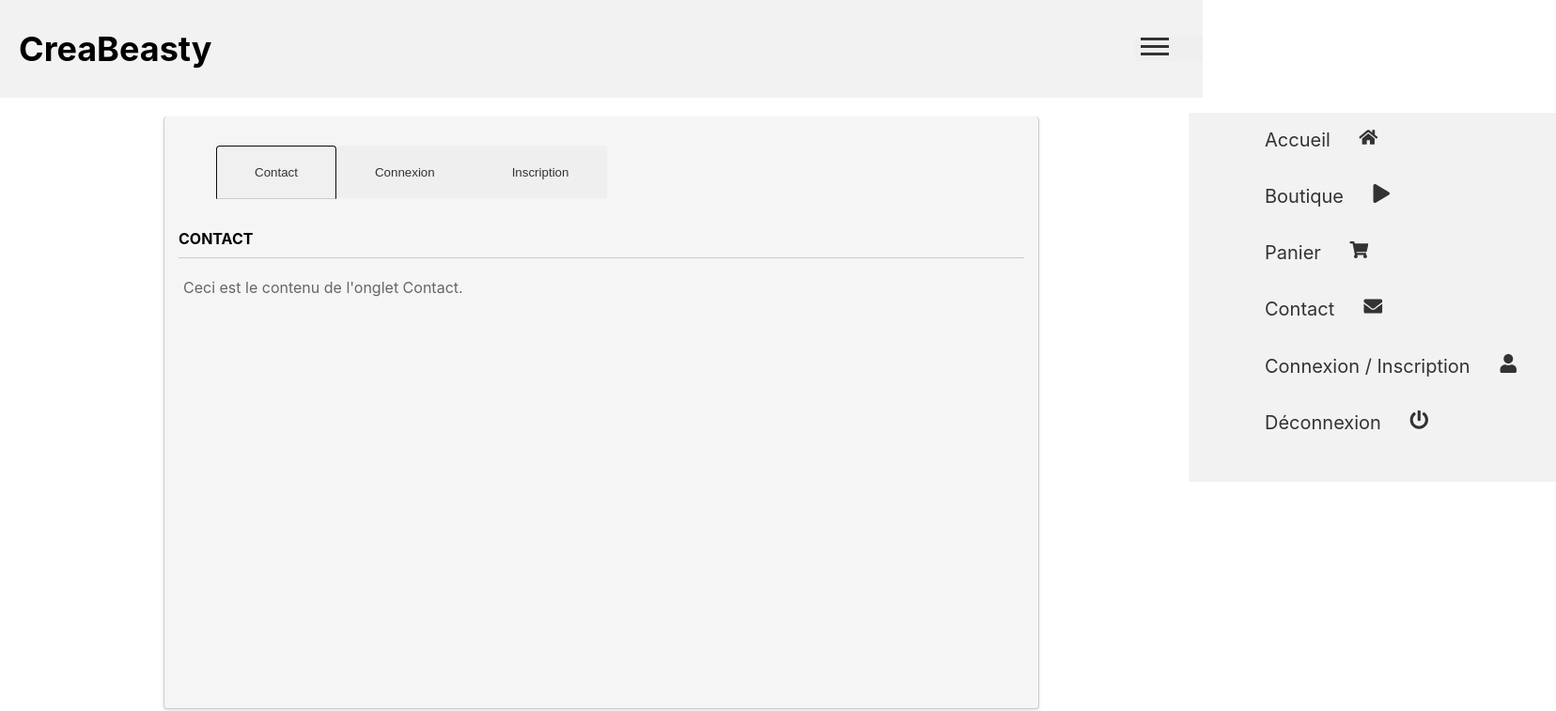
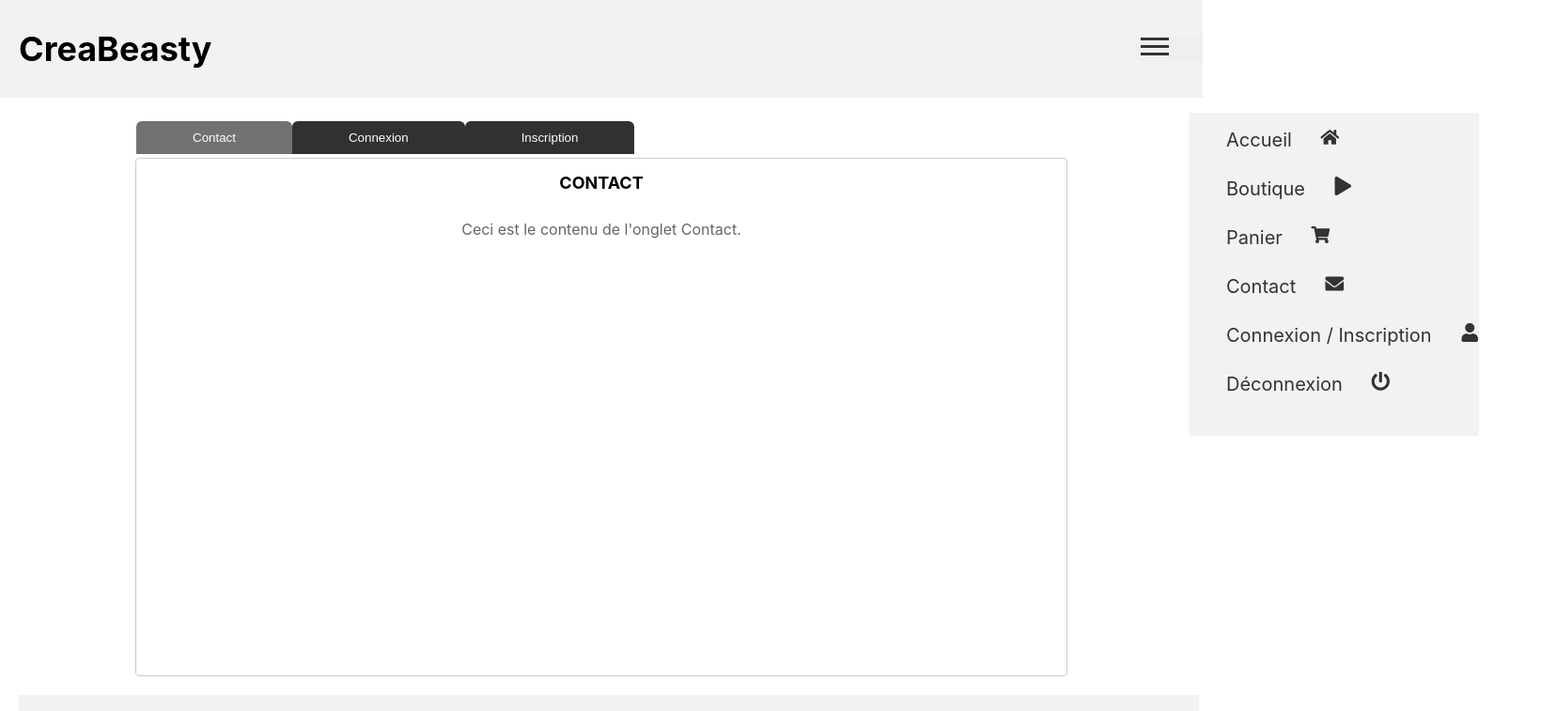
Before and after one commit to PAROLDI-ALICE/CreaBeasty_front, a React (Create React App) app: page /connexion in a window 1280 px wide. Shown: the top 757 px of the page at 94% size, 1656 px wide, since content can reach past the window. Built offline with nearby package versions, Linux system fonts and the light colour scheme.

Commit message:
updates connexion.js navbar.js and styles.js

```diff
--- a/src/Styles.css
+++ b/src/Styles.css
@@ -24,14 +24,14 @@
   display: block;
 }
 
-.nav-link {
+.nav-link1{
 
   color: #333;
   text-decoration: none;
   white-space: nowrap;
 }
 
-.nav-link:hover {
+.nav-link1:hover {
   color: #555;
 }
 
@@ -315,7 +315,7 @@ filter: progid:DXImageTransform.Microsoft.gradient( startColorstr='#ffffff', end
   margin-right: 20%;
 }
 
-.card  {
+.card_pres  {
   background-color: #f5f5f5;
   box-shadow: 0 2px 4px rgba(0, 0, 0, 0.1);
   height: 400px;
@@ -387,8 +387,9 @@ p {
     margin-bottom: 0;
   }
 
+
   .filter-icon {
-    margin-right: 25px;
+    margin-right: 20px;
   }
 
   /* Connexion */
@@ -396,101 +397,117 @@ p {
   .card-container {
     display: flex;
     justify-content: center;
+    margin-top: 5%;
 
 
   }
 
   .card {
-    width: 100%;
-    max-width: 900px;
-    padding: 15px;
+    width: 550%;
+    max-width: 990px;
     border: 1px solid #ccc;
     border-radius: 4px;
-    border-top: none;
-    height: 600px;
-  }
+    height: 550px;
 
-  .card1 {
-    margin-top: 20px;
   }
 
   .nav-tabs {
     display: flex;
+    margin-top: -4%;
+    margin-left: -40px;
+
   }
 
   .nav-link {
     cursor: pointer;
-    padding: 20px 40px;
     border: 1px solid transparent;
     border-bottom: none;
-    border-radius: 4px 4px 0 0;
+    border-radius: 6px 6px 0 0;
+
   }
 
   .nav-link.active {
-    background-color: #f0f0f0;
+    background-color: #727070;
     border-color: #0d0b0b #0d0b0b transparent;
-    border-bottom: solid 1px #ccc;
+
   }
 
   .tab-pane {
     display: none;
-    margin-bottom: -50px;
   }
 
   .tab-pane.show {
     display: block;
   }
 
-  .tab-content .card-body {
-    margin-top: -70px;
+  .card-content {
+    display: flex;
+    flex-direction: column;
+    align-items: center;
+    justify-content: center;
+    margin-top: -12%;
+
+
   }
 
-  h4 {
-    border-bottom: solid 1px #ccc;
-    margin-top: 15px;
-    padding-bottom: 10px;
+  .form-container {
+    display: flex;
+    justify-content: center;
+    align-items: center;
+    height: 50%;
+
+  }
+
+  form {
+    display: flex;
+    flex-direction: column;
+    margin-left: 50%;
+    margin-bottom: 40px;
+    margin-top: -30px;
+  }
+
+  .button_form {
+    padding: 10px 60px;
+    background-color: rgb(50, 49, 49);
+    color: white;
+    border: none;
+    border-radius: solid 4px;
+    cursor: pointer;
+
+
+
+  }
+
+  button:hover {
+    background-color: gold;
   }
 
   label {
     display: block;
-    font-weight: bold;
+    margin-bottom: 5px;
+  }
+
+  h4{
+    font-size: large;
+  }
+
+  input {
+    height: 100%;
+    padding: 6px;
+    border: 1px solid #ccc;
+    border-radius: 4px;
+  }
+
+
+
+  .Rappel{
+    margin-right: 500px;
+    font-size: large;
 
   }
 
-  input[type="text"],
-  input[type="email"],
-  input[type="password"] {
-    width: 20%;
-    padding: 8px;
-    border: 1px solid #ccc;
-    border-radius: 4px;
+  .Rappel1{
+    margin-right: 500px;
 
 
   }
-
-  input[type="checkbox"] {
-    margin-top: 5px;
-  }
-
-  button[type="submit"] {
-    padding: 10px 20px;
-    background-color: #0d0b0b;
-    color: #fff;
-    border: none;
-    border-radius: 4px;
-    cursor: pointer;
-    margin: 7px;
-    width: 30%;
-  }
-
-  button[type="submit"]:hover {
-    background-color: #1a1919;
-
-  }
-
-.card1 input[type="text"],
-.card1 input[type="email"],
-.card1 input[type="password"] {
-  width: calc(50% - 60px);
-  margin-left: auto;
-}
--- a/src/components/Connexion.js
+++ b/src/components/Connexion.js
@@ -47,7 +47,7 @@ function Connexion() {
         <ul className="nav nav-tabs" id="myTab" role="tablist">
           <li className="nav-item" role="presentation">
             <button
-              className={`nav-link ${activeTab === "contact" ? "active" : ""}`}
+              className={` button_form nav-link ${activeTab === "contact" ? "active" : ""}`}
               id="contact-tab"
               data-bs-toggle="tab"
               data-bs-target="#contact"
@@ -62,7 +62,7 @@ function Connexion() {
           </li>
           <li className="nav-item" role="presentation">
             <button
-              className={`nav-link ${activeTab === "connexion" ? "active" : ""}`}
+              className={`button_form nav-link ${activeTab === "connexion" ? "active" : ""}`}
               id="connexion-tab"
               data-bs-toggle="tab"
               data-bs-target="#connexion"
@@ -77,7 +77,7 @@ function Connexion() {
           </li>
           <li className="nav-item" role="presentation">
             <button
-              className={`nav-link ${activeTab === "inscription" ? "active" : ""}`}
+              className={`button_form nav-link ${activeTab === "inscription" ? "active" : ""}`}
               id="inscription-tab"
               data-bs-toggle="tab"
               data-bs-target="#inscription"
@@ -120,8 +120,13 @@ function Connexion() {
             role="tabpanel"
             aria-labelledby="inscription-tab"
           >
-           <div className="card-body card-content">
-              <h4>INSCRIPTION</h4>
+
+            <div className="card-body card-content form-container">
+            <h4>INSCRIPTION</h4>
+            <div className="Rappel">
+              <span>Rappel Entreprise</span>
+            </div>
+            <p className="Rappel1">Lorem Ipsum is simply dummy text of the printing. </p>
               <form onSubmit={handleSubmit}>
                 <div>
                   <label htmlFor="name">Nom :</label>
@@ -182,7 +187,7 @@ function Connexion() {
                 </div>
                 <div>
                   <label>
-                    <input
+                    <input className="checkbox"
                       type="checkbox"
                       name="gdpr"
                       checked={formData.gdpr}
@@ -191,7 +196,7 @@ function Connexion() {
                     Accepter les conditions RGPD
                   </label>
                 </div>
-                <button type="submit">Envoyer</button>
+                <button className="button_form" type="submit">Envoyer</button>
               </form>
             </div>
           </div>
--- a/src/components/Navbar.js
+++ b/src/components/Navbar.js
@@ -25,32 +25,32 @@ function Navbar() {
       <div className={`navbar-collapse ${isMenuOpen ? "open" : ""}`}>
         <ul className="navbar-nav">
           <li className="nav-item">
-            <NavLink to="/" className="nav-link" onClick={toggleMenu}>
+            <NavLink to="/" className="nav-link1" onClick={toggleMenu}>
               Accueil<span className="sr-only"></span> <FaHome className="icon-right" />
             </NavLink>
           </li>
           <li className="nav-item">
-            <Link to="/boutique" className="nav-link" onClick={toggleMenu}>
+            <Link to="/boutique" className="nav-link1" onClick={toggleMenu}>
               Boutique <span className="sr-only"></span> <FaPlay className="icon-right" />
             </Link>
           </li>
           <li className="nav-item">
-            <Link to="/panier" className="nav-link" onClick={toggleMenu}>
+            <Link to="/panier" className="nav-link1" onClick={toggleMenu}>
               Panier <span className="sr-only"></span> <FaShoppingCart className="icon-right" />
             </Link>
           </li>
           <li className="nav-item">
-            <Link to="/contact" className="nav-link" onClick={toggleMenu}>
+            <Link to="/contact" className="nav-link1" onClick={toggleMenu}>
               Contact <span className="sr-only"></span> <FaEnvelope className="icon-right" />
             </Link>
           </li>
           <li className="nav-item">
-            <Link to="/connexion" className="nav-link" onClick={toggleMenu}>
+            <Link to="/connexion" className="nav-link1" onClick={toggleMenu}>
               Connexion / Inscription <span className="sr-only"></span> <FaUser className="icon-right" />
             </Link>
           </li>
           <li className="nav-item">
-            <Link to="/deconnexion" className="nav-link" onClick={toggleMenu}>
+            <Link to="/deconnexion" className="nav-link1" onClick={toggleMenu}>
               Déconnexion <span className="sr-only"></span> <FaPowerOff className="icon-right" />
             </Link>
           </li>
```
